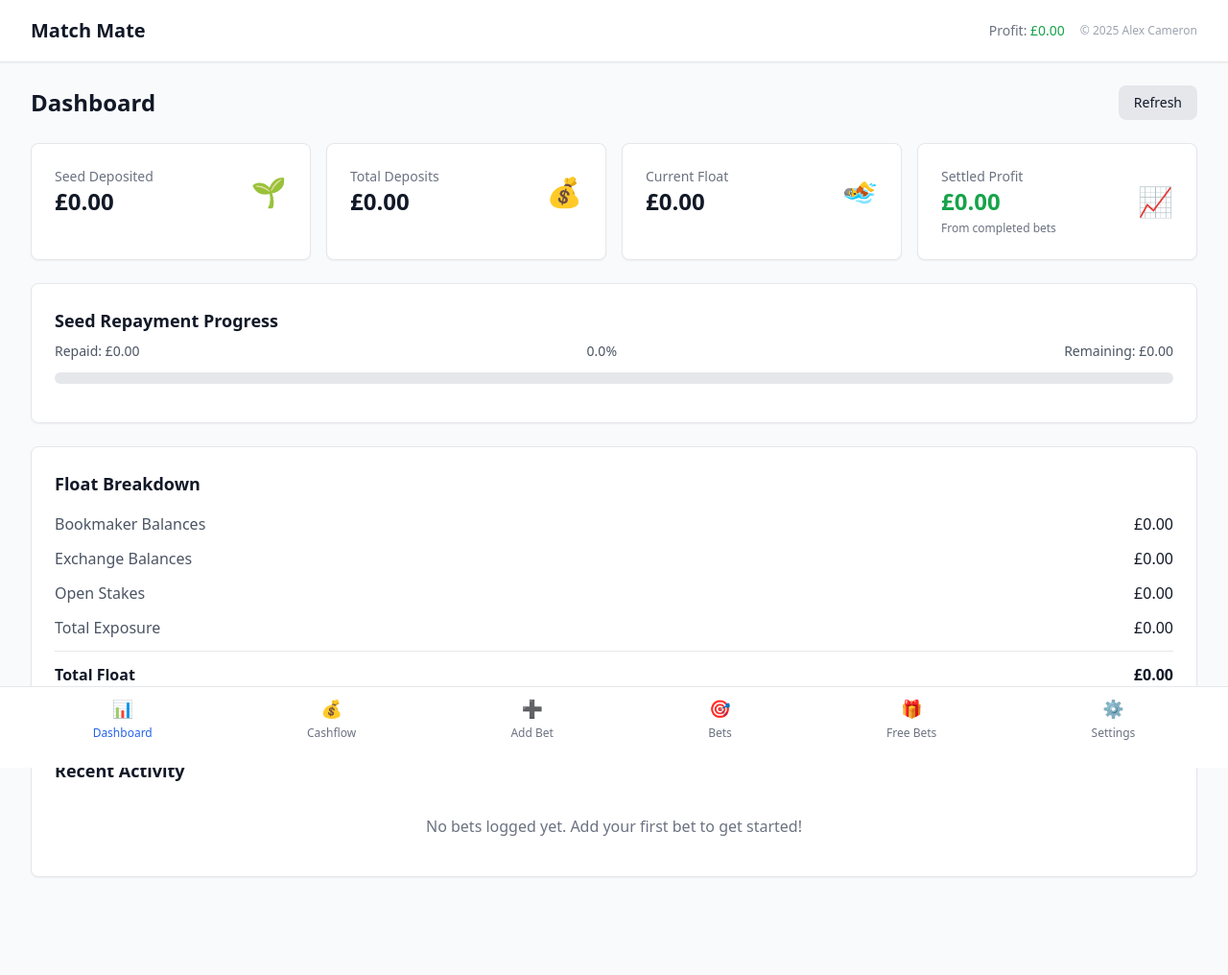
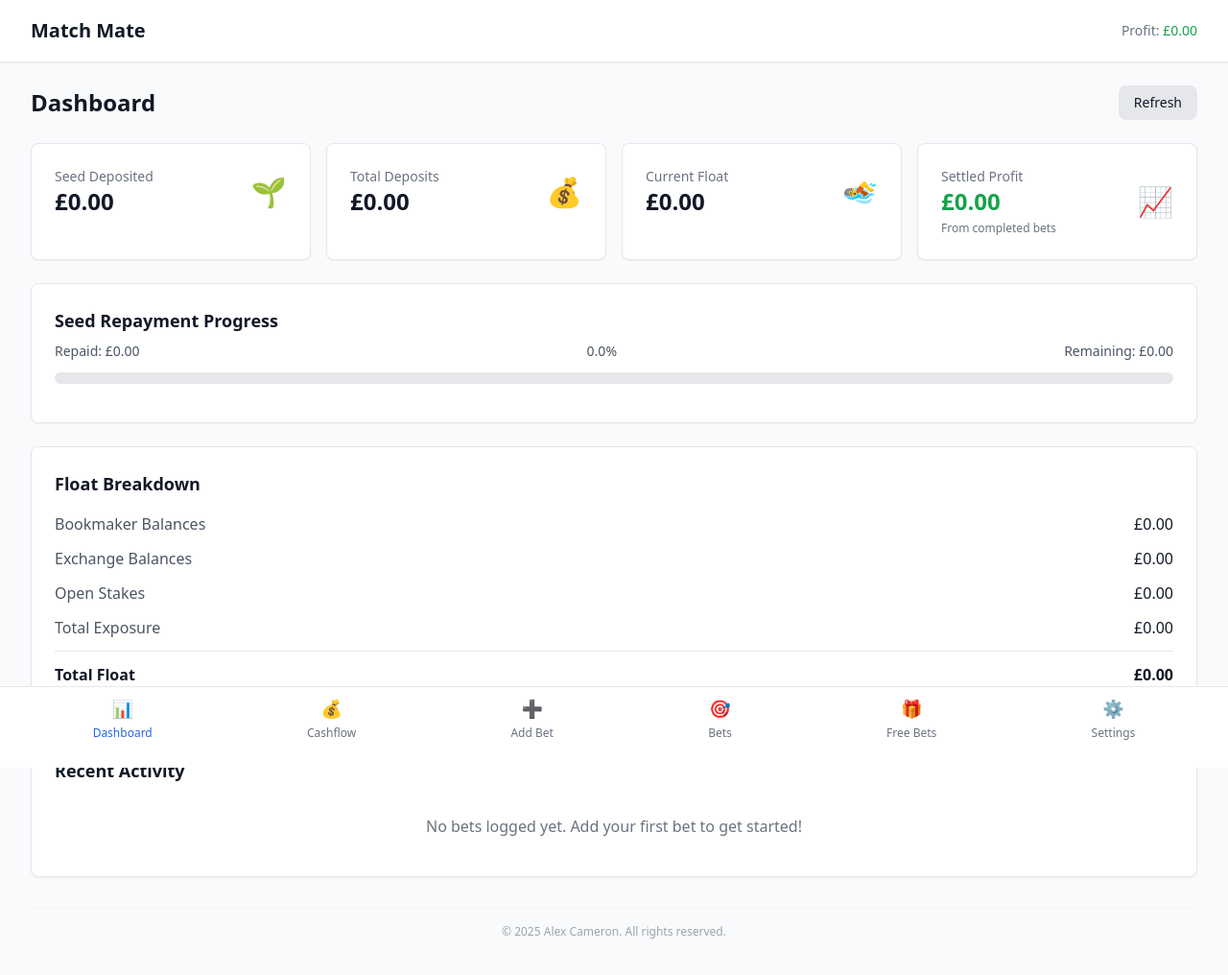
Before and after one commit to Alex-Depiqd/matchmate, a React (Vite) app: page / in a window 1280 px wide. Shown: the top 1016 px of the page at 96% size. Built offline with nearby package versions, Linux system fonts and the light colour scheme.

Commit message:
Add files via upload

```diff
--- a/src/App.jsx
+++ b/src/App.jsx
@@ -135,9 +135,7 @@ function App() {
                   £{settledProfit}
                 </span>
               </div>
-              <div className="text-xs text-gray-400">
-                © 2025 Alex Cameron
-              </div>
+
             </div>
           </div>
         </div>
@@ -146,6 +144,13 @@ function App() {
       {/* Main Content */}
       <main className="max-w-7xl mx-auto px-4 sm:px-6 lg:px-8 py-6 pb-12">
         {renderActiveTab()}
+
+        {/* Copyright Notice */}
+        <div className="mt-8 pt-4 border-t border-gray-100">
+          <p className="text-center text-xs text-gray-400">
+            © 2025 Alex Cameron. All rights reserved.
+          </p>
+        </div>
       </main>
 
       {/* Bottom Navigation */}
```
